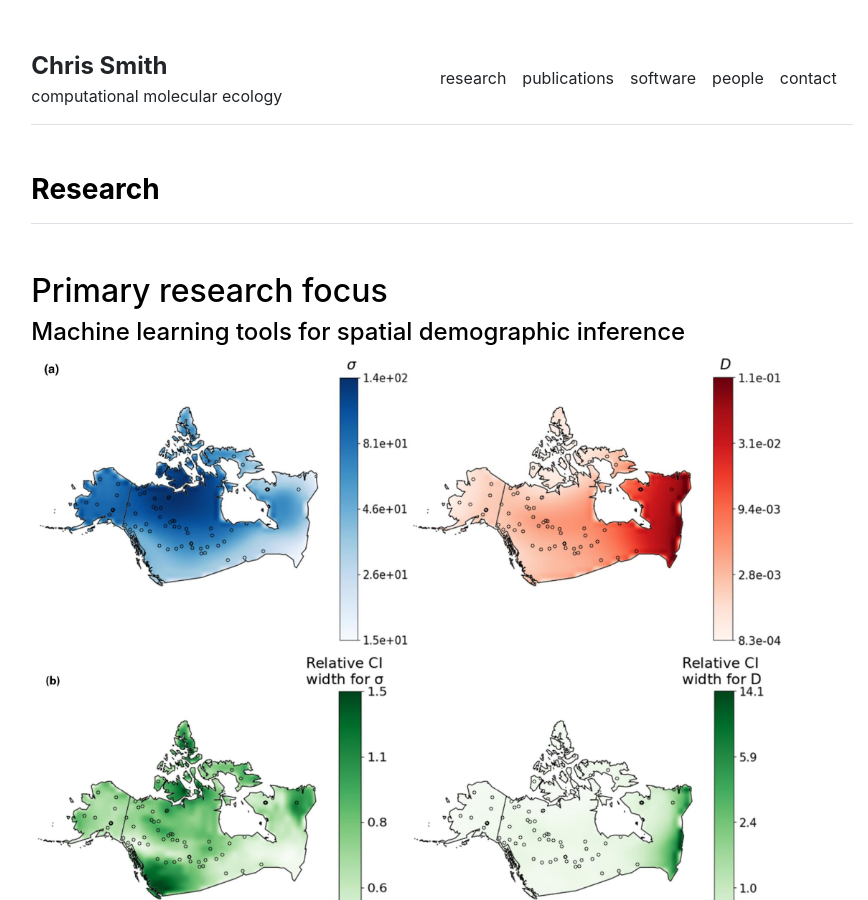
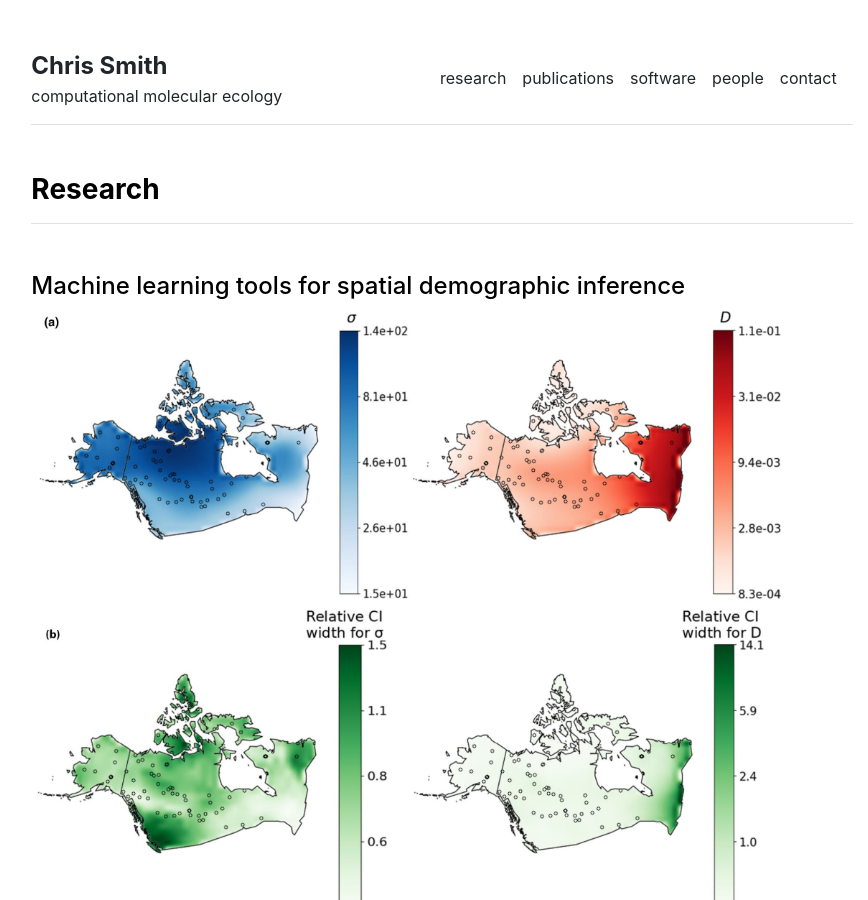
Before and after one commit to chriscrsmith/chriscrsmith.github.io, a Jekyll site: the page built from research.md, in a window 1280 px wide and 900 px high. Shown: the whole window, without its empty margins (198-1066 px from the left). Built offline with Jekyll 4.4.1, drawn with Linux system fonts in a browser that asks for light colours.

Commit message:
small edit

```diff
--- a/research.md
+++ b/research.md
@@ -4,10 +4,6 @@ title: Research
 permalink: /research
 ---
 
-
-
-
-## Primary research focus
 
 
 
```
